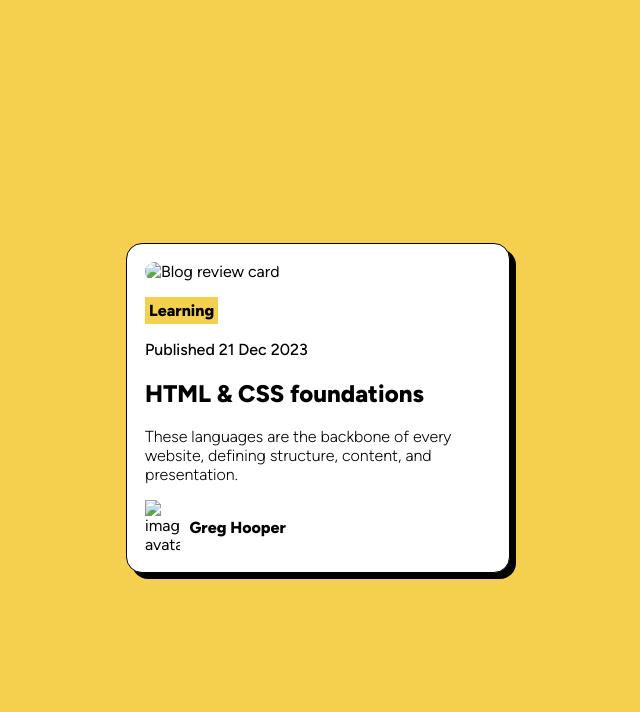
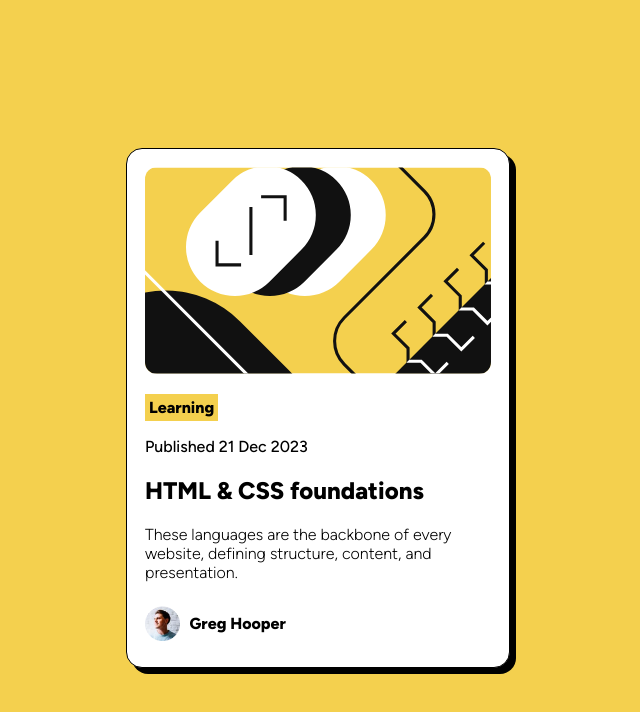
Before and after one commit to Tohir564/blog, a plain HTML site: page index.html in a window 1280 px wide. Shown: the whole page, without its empty margins (330-970 px from the left). Drawn offline with Linux system fonts and the light colour scheme; files whose address does not match are found by name.

Commit message:
Update index.html

```diff
--- a/index.html
+++ b/index.html
@@ -8,14 +8,14 @@
       rel="stylesheet"
       type="image/png"
       sizes="32x32"
-      href="assets/images/favicon-32x32.png"
+      href="favicon-32x32.png"
     />
     <title>Frontend Mentor | Blog Review</title>
   </head>
   <body>
     <div class="main">
       <img
-        src="assets/images/illustration-article.svg"
+        src="illustration-article.svg"
         alt="Blog review card"
         class="img"
       />
@@ -28,7 +28,7 @@
       </p>
       <div class="icon">
         <img
-          src="assets/images/image-avatar.webp"
+          src="image-avatar.webp"
           alt="image-avatar"
           class="avatar"
         />
```
